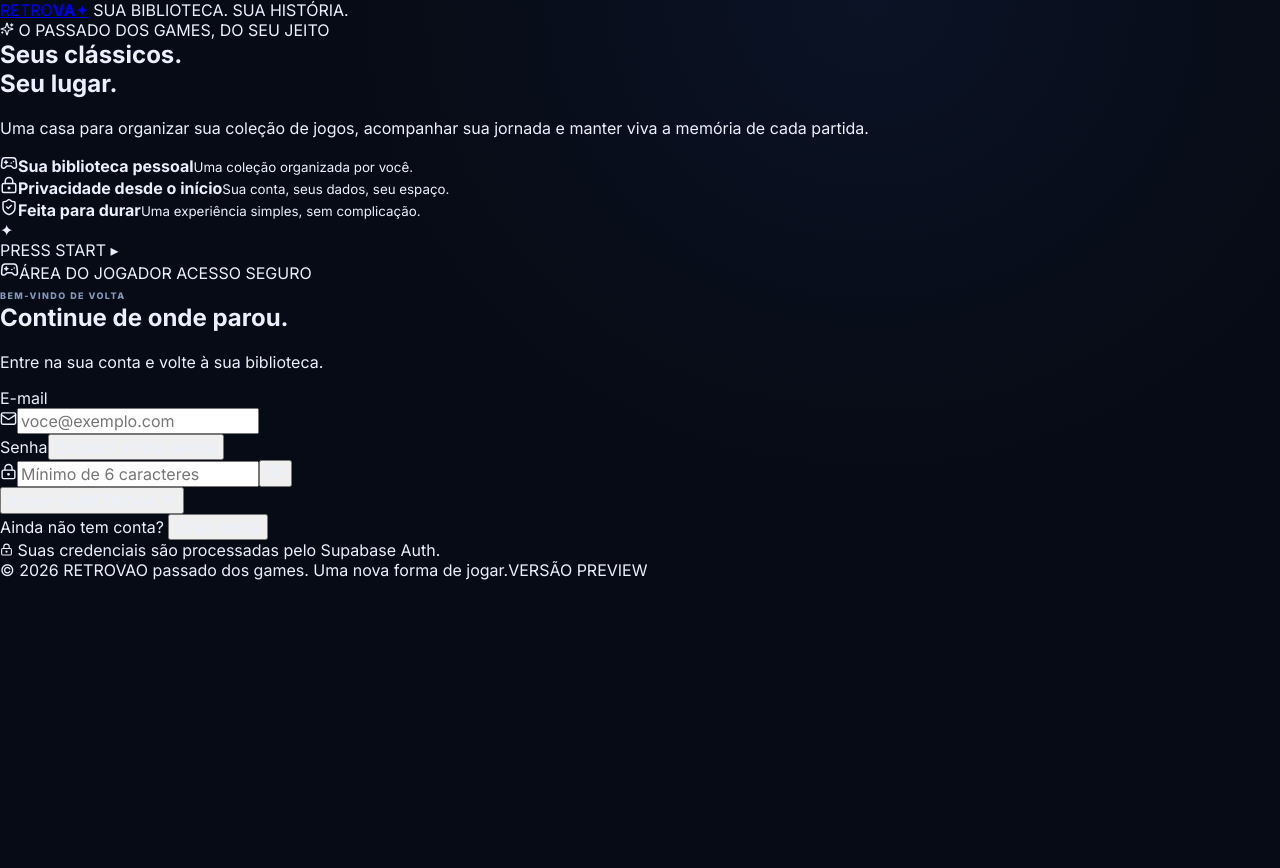
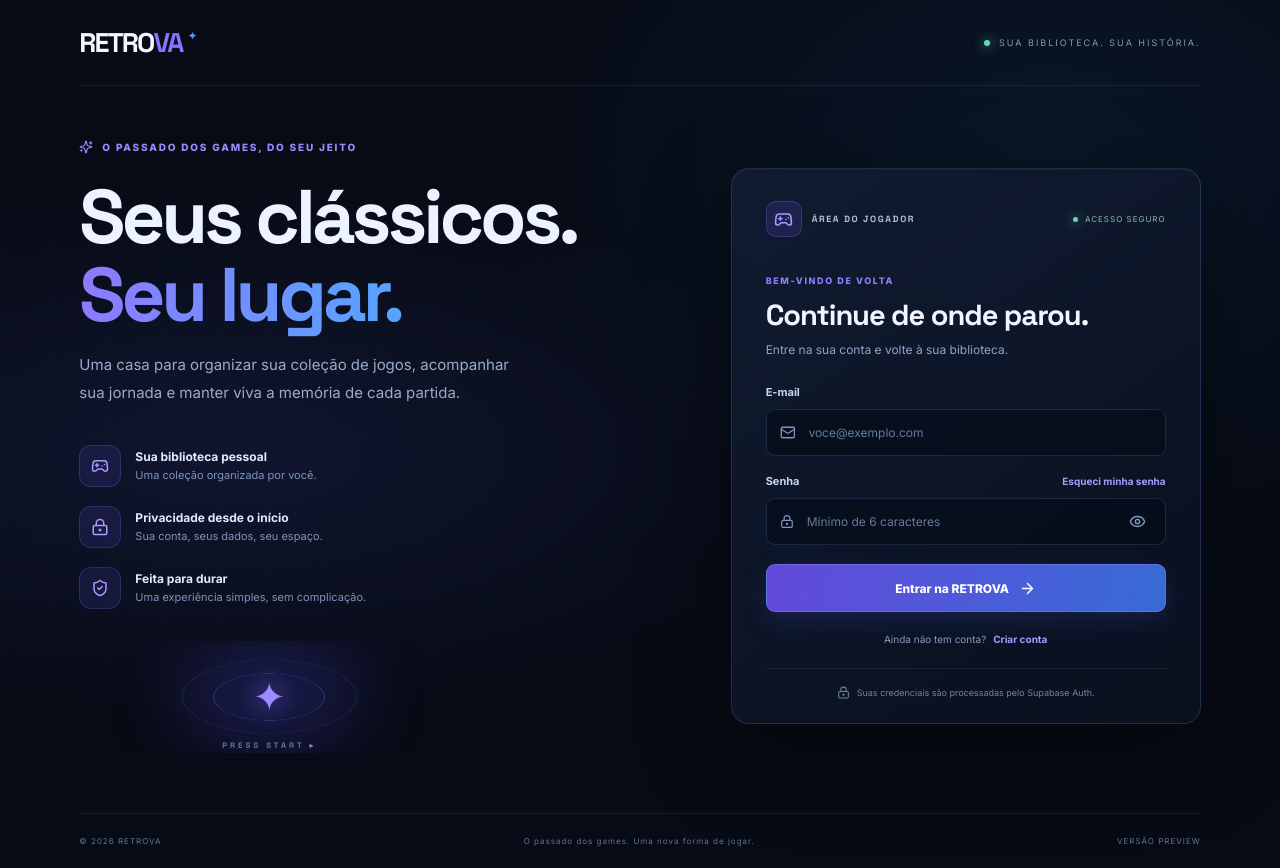
Before and after one commit to humbertomennella/retrova, a React (Vite) app: page / in a window 1280 px wide. Before the commit the page ends 800 px from the top, so only its background shows below. Built offline with nearby package versions, Linux system fonts and the light colour scheme; no server answers.

Commit message:
Style RETROVA login and account screens

```diff
--- a/src/styles.css
+++ b/src/styles.css
@@ -221,3 +221,26 @@ button.system-card:hover { border-color: rgba(112, 100, 255, .5); background: rg
   .modal-foot { align-items: flex-start; flex-direction: column; }
   .modal-foot .primary-button { width: 100%; }
 }
+
+
+/* Authentication experience */
+.auth-screen{min-height:100vh;position:relative;overflow:hidden;background:radial-gradient(ellipse at 18% 52%,rgba(55,66,160,.19),transparent 42%),radial-gradient(ellipse at 82% 18%,rgba(24,95,160,.13),transparent 38%),#070b15;color:#edf2ff;padding:0 6.2vw;display:flex;flex-direction:column}
+.auth-backdrop-grid{position:absolute;inset:0;pointer-events:none;opacity:.16;background-image:linear-gradient(rgba(111,140,210,.12) 1px,transparent 1px),linear-gradient(90deg,rgba(111,140,210,.12) 1px,transparent 1px);background-size:54px 54px;mask-image:linear-gradient(90deg,black,transparent 72%)}
+.auth-topbar{height:86px;display:flex;align-items:center;justify-content:space-between;border-bottom:1px solid rgba(118,151,213,.13);position:relative;z-index:1}
+.auth-brand{display:inline-flex;align-items:center;text-decoration:none;color:#f3f5ff;font:700 27px "Space Grotesk",sans-serif;letter-spacing:-1.8px}.auth-brand b{color:#8872ff}.auth-brand i{font-style:normal;color:#5798ff;font-size:12px;margin:0 0 13px 5px}
+.auth-top-note{font-size:9px;letter-spacing:2px;color:#8398bb;display:flex;align-items:center;gap:9px}.auth-top-note span,.auth-status i{width:6px;height:6px;border-radius:50%;background:#69d9b2;box-shadow:0 0 12px #69d9b2}
+.auth-layout{width:min(1160px,100%);margin:auto;display:grid;grid-template-columns:minmax(0,1fr) minmax(390px,470px);gap:8vw;align-items:center;padding:54px 0 60px;position:relative;z-index:1}
+.auth-story{max-width:540px}.auth-kicker{display:flex;align-items:center;gap:9px;color:#9c8bff;font-size:10px;font-weight:800;letter-spacing:1.8px}.auth-story h1{font:700 clamp(48px,6vw,76px)/1.02 "Space Grotesk",sans-serif;letter-spacing:-4px;margin:24px 0 18px}.auth-story h1 span{background:linear-gradient(95deg,#8e79ff,#55a5ff);-webkit-background-clip:text;background-clip:text;color:transparent}.auth-story-copy{max-width:455px;color:#9aaccb;font-size:15px;line-height:1.85;margin:0}
+.auth-feature-list{display:grid;gap:19px;margin-top:38px}.auth-feature-list>div{display:flex;align-items:center;gap:14px}.auth-feature-icon{width:42px;height:42px;border-radius:12px;display:grid;place-items:center;color:#a99bff;background:rgba(111,91,255,.12);border:1px solid rgba(139,119,255,.2)}.auth-feature-list strong,.auth-feature-list small{display:block}.auth-feature-list strong{font-size:12px;color:#e3eaff}.auth-feature-list small{font-size:11px;color:#7f94b8;margin-top:4px}
+.auth-console-art{height:112px;max-width:380px;margin-top:32px;position:relative;display:flex;align-items:center;justify-content:center;overflow:hidden}.auth-art-glow{position:absolute;width:180px;height:90px;border-radius:50%;background:rgba(92,82,255,.25);filter:blur(35px)}.auth-art-ring{position:absolute;width:112px;height:112px;border:1px solid rgba(125,119,255,.3);border-radius:50%;transform:rotateX(65deg)}.ring-two{width:175px;height:175px;border-color:rgba(65,151,255,.18);transform:rotateX(65deg) rotate(35deg)}.auth-pixel{font-size:40px;color:#a99aff;text-shadow:0 0 26px #7e6cff}.auth-art-caption{position:absolute;bottom:3px;font:700 8px "Space Grotesk",sans-serif;letter-spacing:3px;color:#62799f}.auth-art-caption span{color:#9b8bff}
+.auth-card{padding:32px 34px 24px;border:1px solid rgba(111,145,211,.2);border-radius:18px;background:linear-gradient(145deg,rgba(17,28,50,.97),rgba(9,16,30,.98));box-shadow:0 28px 90px rgba(0,0,0,.38),inset 0 1px rgba(255,255,255,.035)}
+.auth-card-head{display:flex;align-items:center;gap:10px}.auth-card-mark{width:36px;height:36px;display:grid;place-items:center;border-radius:10px;color:#a99aff;background:rgba(120,93,255,.14);border:1px solid rgba(143,119,255,.23)}.auth-card-label{font:700 9px "Space Grotesk",sans-serif;letter-spacing:1.6px;color:#b4c2df}.auth-status{margin-left:auto;display:flex;align-items:center;gap:7px;font-size:8px;letter-spacing:1px;color:#80bfae}.auth-status i{width:5px;height:5px}
+.auth-heading{margin:31px 0 25px}.auth-heading .eyebrow{font-size:9px;letter-spacing:1.6px;color:#8d7dff;font-weight:800}.auth-heading h2{font:700 29px/1.18 "Space Grotesk",sans-serif;letter-spacing:-1px;margin:10px 0 8px;color:#f1f4ff}.auth-heading p{font-size:12px;line-height:1.65;color:#91a4c5;margin:0}
+.auth-form{display:grid;gap:10px}.auth-form label{font-size:11px;font-weight:700;color:#c9d5ec}.auth-input-wrap{height:47px;display:flex;align-items:center;gap:11px;padding:0 13px;border:1px solid rgba(111,145,211,.2);border-radius:9px;background:rgba(5,12,24,.65);color:#7f95ba}.auth-input-wrap:focus-within{border-color:rgba(139,119,255,.7);box-shadow:0 0 0 3px rgba(120,93,255,.1)}.auth-input-wrap input{width:100%;border:0;outline:0;background:transparent;color:#f0f4ff;font-size:12px}.auth-input-wrap input::placeholder{color:#647a9f}.auth-label-row{display:flex;align-items:center;justify-content:space-between;margin-top:8px}.auth-text-button,.auth-switch button{padding:0;border:0;background:none;color:#a99aff;font-size:10px;font-weight:700;cursor:pointer}.auth-eye{display:grid;place-items:center;border:0;background:none;color:#8298bd;cursor:pointer}
+.auth-submit{height:48px;margin-top:9px;display:flex;align-items:center;justify-content:center;gap:10px;border:1px solid rgba(156,139,255,.35);border-radius:9px;background:linear-gradient(100deg,#6349db,#386bd6);box-shadow:0 9px 25px rgba(66,76,196,.22);color:white;font-size:12px;font-weight:800;cursor:pointer;transition:.18s}.auth-submit:hover{filter:brightness(1.12);transform:translateY(-1px)}.auth-submit:disabled{opacity:.6;cursor:wait;transform:none}
+.auth-message,.auth-config-note{padding:11px 12px;border-radius:8px;font-size:10px;line-height:1.55}.auth-message.error{color:#ffb5b5;background:rgba(164,48,67,.13);border:1px solid rgba(223,93,111,.2)}.auth-message.success{color:#a9e6cb;background:rgba(39,143,100,.12);border:1px solid rgba(91,201,151,.2)}.auth-config-note{color:#e6c994;background:rgba(166,119,45,.1);border:1px solid rgba(198,151,75,.18)}
+.auth-switch{text-align:center;color:#879bbd;font-size:10px;margin-top:21px}.auth-switch button{margin-left:4px}.auth-card-foot{display:flex;align-items:center;justify-content:center;gap:7px;border-top:1px solid rgba(111,145,211,.13);padding-top:17px;margin-top:23px;color:#6e83a7;font-size:9px}
+.auth-footer{position:relative;z-index:1;min-height:55px;border-top:1px solid rgba(118,151,213,.13);display:flex;align-items:center;justify-content:space-between;color:#607594;font-size:8px;letter-spacing:1px}.auth-loading{height:100vh;display:flex;flex-direction:column;align-items:center;justify-content:center;gap:14px;background:#070b15;color:#8298bd;font-size:12px}.auth-loading-mark{width:42px;height:42px;border-radius:13px;display:grid;place-items:center;background:#6d58e9;color:white;font:700 24px "Space Grotesk",sans-serif;box-shadow:0 0 35px rgba(109,88,233,.35)}
+.account-button b{max-width:190px;overflow:hidden;text-overflow:ellipsis;white-space:nowrap}
+@media(max-width:900px){.auth-screen{padding:0 5vw}.auth-layout{grid-template-columns:1fr;gap:32px;width:min(510px,100%);padding:38px 0}.auth-story{display:none}.auth-topbar{height:70px}.auth-footer span:nth-child(2){display:none}}
+@media(max-width:520px){.auth-screen{padding:0 18px}.auth-card{padding:25px 21px 21px}.auth-heading h2{font-size:25px}.auth-top-note{font-size:7px;letter-spacing:1px}.auth-footer{font-size:7px}}
```
